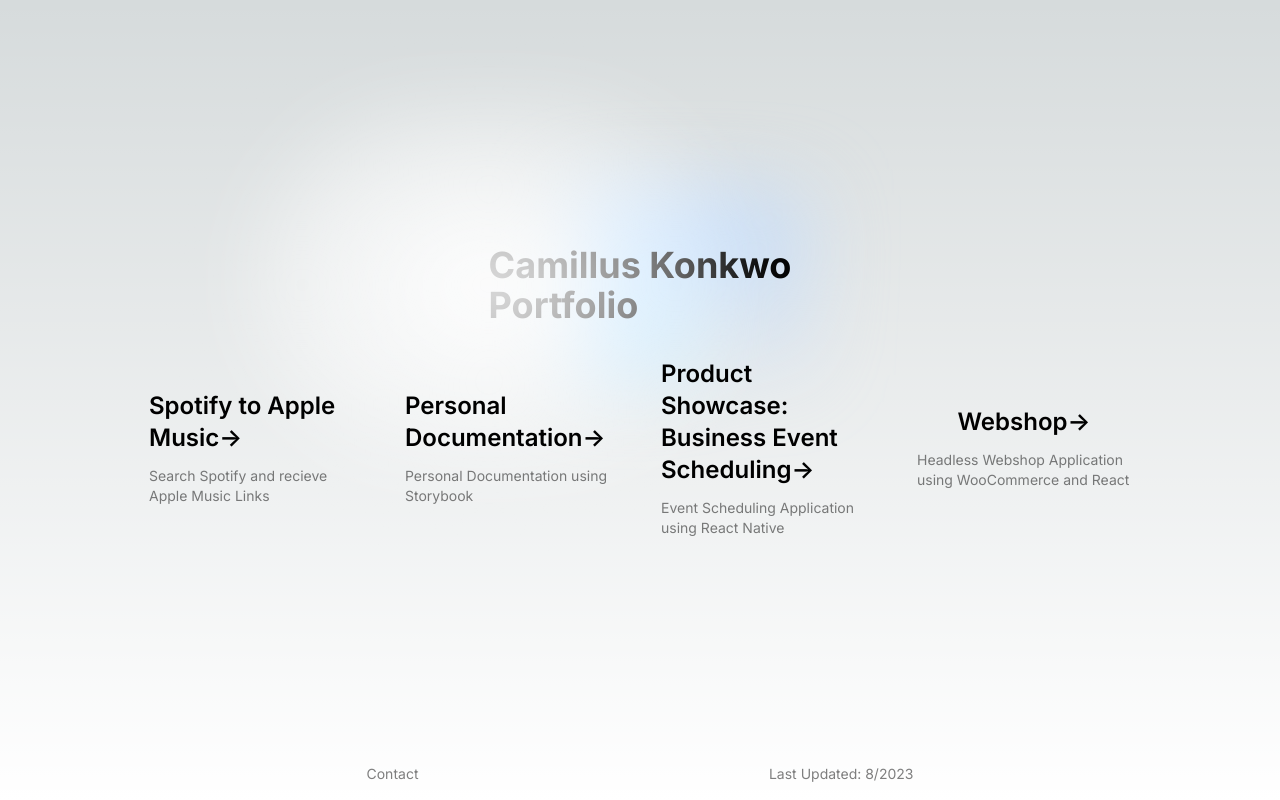
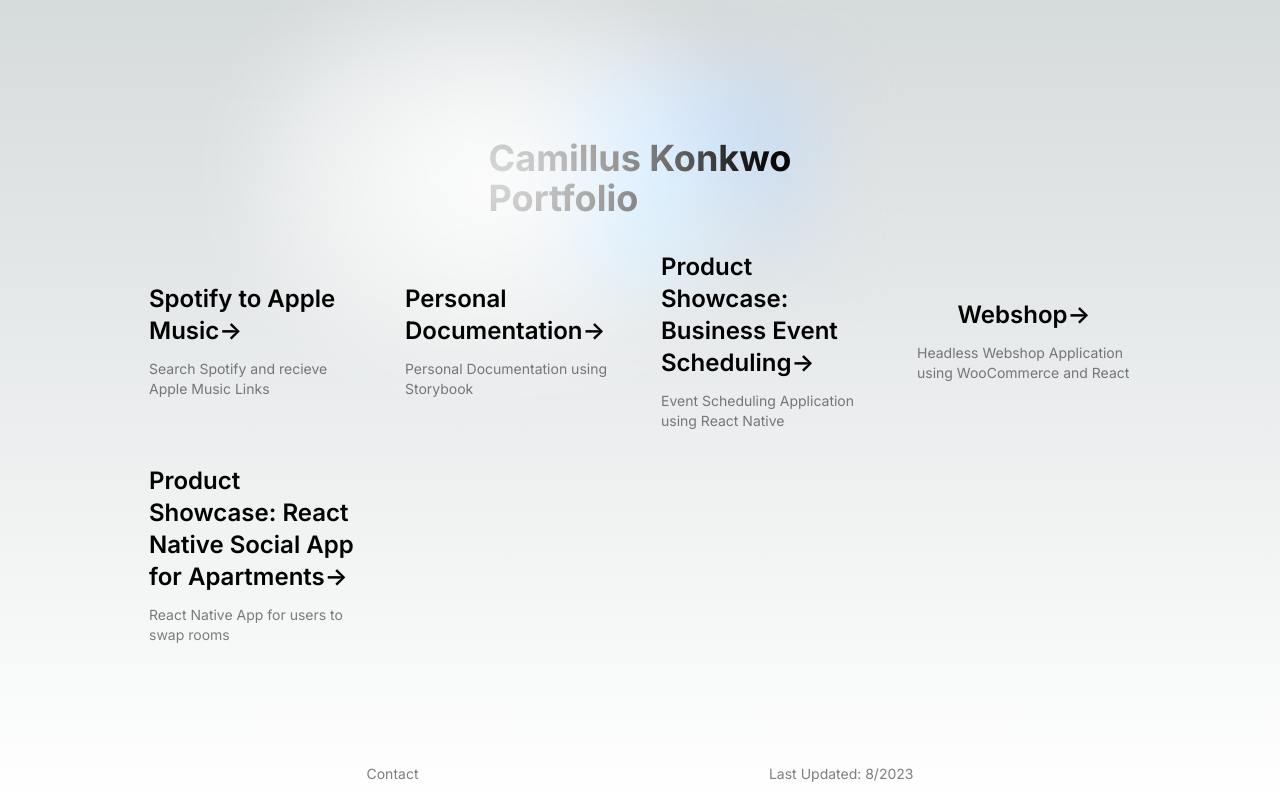
Before and after one commit to camxus/CV, a Next.js app: page / in a window 1280 px wide. Built offline with nearby package versions, Linux system fonts and the light colour scheme.

Commit message:
roomswap

```diff
--- a/src/data/projects.js
+++ b/src/data/projects.js
@@ -1,7 +1,8 @@
-import spotify_to_applemusic from "@/assets/gif/spotify-to-applemusic.gif"
-import personal_documentation from "@/assets/gif/personal-documentation.gif"
-import studio_application from "@/assets/gif/studio-application.gif"
-import webshop from "@/assets/gif/webshop.gif"
+import spotify_to_applemusic from "@/assets/gif/spotify-to-applemusic.gif";
+import personal_documentation from "@/assets/gif/personal-documentation.gif";
+import studio_application from "@/assets/gif/studio-application.gif";
+import webshop from "@/assets/gif/webshop.gif";
+import roomSwap from "@/assets/gif/room-swap.gif";
 
 export default [
   {
@@ -35,7 +36,7 @@ export default [
     <p>The "Spotify to Apple Music Conversion Tool" project exemplifies my ability to design and develop innovative solutions that address real-world challenges. Through this showcase, I invite you to explore my technical skills, design sensibilities, and dedication to creating user-centered applications. This project encapsulates my commitment to enhancing digital experiences and making technology accessible to all music enthusiasts.</p>
 
     <p>Thank you for taking the time to explore this project, and I invite you to connect with me to learn more about my journey as a developer.</p>
-</body>`
+</body>`,
   },
   {
     id: "personal-documentation",
@@ -60,7 +61,7 @@ export default [
         <h2>Connect and Collaborate:</h2>
         <p>If my documentation resonates with you, I'd love to connect. Let's discuss coding philosophies, share experiences, and explore opportunities for collaboration. Together, we can advance the art of coding and make a lasting impact on the digital landscape.</p>
 
-        <p>Thank you for joining me on this journey through coding practices and principles. May it inspire you to embark on your own path of continuous improvement and innovation.</p>`
+        <p>Thank you for joining me on this journey through coding practices and principles. May it inspire you to embark on your own path of continuous improvement and innovation.</p>`,
   },
   {
     id: "studio-application",
@@ -96,7 +97,7 @@ export default [
 
         <h2>Embrace the Future of Business Event Management:</h2>
         <p>Experience the potential of this React Native application—a testament to my skills, creativity, and commitment to crafting solutions that foster positive change in the business landscape. Whether you're a business owner, a tech enthusiast, or a potential collaborator, this app invites you to explore a realm of possibilities.</p>
-    `
+    `,
   },
   {
     id: "webshop",
@@ -130,6 +131,38 @@ export default [
 
         <h2>Explore the Future of E-Commerce:</h2>
         <p>Experience the power of this headless webshop—a fusion of cutting-edge React frontend and WooCommerce's database handling capabilities. Whether you're a business owner seeking a modern e-commerce solution, a tech enthusiast, or a potential collaborator, this webshop invites you to explore the limitless possibilities of online retail.</p>
-    `
-    }
-]
+    `,
+  },
+  {
+    id: "room-swap",
+    title: "Product Showcase: React Native Social App for Apartments",
+    media: roomSwap,
+    github: "",
+    url: "",
+    short_desc: "React Native App for users to swap rooms",
+    long_desc: `<p>Welcome to RoomSwap, the groundbreaking app that connects users worldwide for room swaps in different cities. Crafted with the power of React Native and seamlessly integrated with Expo, this app redefines the way you experience living spaces. Explore the key features and dive into the technology stack that powers this innovative room-swapping platform.</p>
+
+        <h2>Key Features:</h2>
+        <ol>
+            <li><strong>User Authentication:</strong> Securely connect with fellow room swappers through a robust user authentication system, ensuring a trusted and reliable community.</li>
+            <li><strong>Room Creation and Editing:</strong> Showcase your space with ease. Upload photos, add descriptions, and edit room details to attract potential swaps.</li>
+            <li><strong>Real-time Chat:</strong> Communicate seamlessly with potential roommates through our real-time chat feature. Discuss details, ask questions, and plan your room swap effortlessly.</li>
+            <li><strong>Profile Creation and Editing:</strong> Build a personalized profile that reflects your lifestyle and preferences, enhancing your chances of finding the perfect room swap.</li>
+            <li><strong>Map Function:</strong> Explore cities visually with our integrated map function. Identify potential swaps in your desired neighborhoods and discover hidden gems.</li>
+            <li><strong>Room Searching via Swipe View:</strong> Swipe your way through a curated selection of available rooms. Find the ideal match with a simple swipe right.</li>
+            <li><strong>Room Requesting:</strong> Express your interest by sending room requests. Connect with users open to swapping and start planning your exciting adventure.</li>
+            <li><strong>Room Sharing via URL:</strong> Share your room listings effortlessly with friends or on social media. Increase your chances of finding the perfect match by spreading the word.</li>
+        </ol>
+        <br/>
+        <h2>Tech Stack:</h2>
+        <p>This app leverages a cutting-edge technology stack to ensure a seamless and responsive experience:</p>
+        <ul>
+        <li>React Native: Enjoy a seamless and responsive user experience on both iOS and Android platforms.</li>
+        <li>Expo: Rapidly develop, iterate, and deploy your app with Expo's powerful tools and libraries.</li>
+        <li>AWS S3: Securely store and retrieve room images with Amazon S3, ensuring reliability and scalability.</li>
+        <li>AWS DynamoDB: Utilize a fully managed NoSQL database for user profiles, room data, and more.</li>
+        <li>GraphQL: Streamline data queries and optimize performance with GraphQL, providing a flexible communication layer between client and server.</li>
+        </ul>
+    `,
+  },
+];
```
Also changed, not shown: 2 other files (tests, documents, lock files or other folders). Lines whose indentation alone changed are shown as unchanged.
